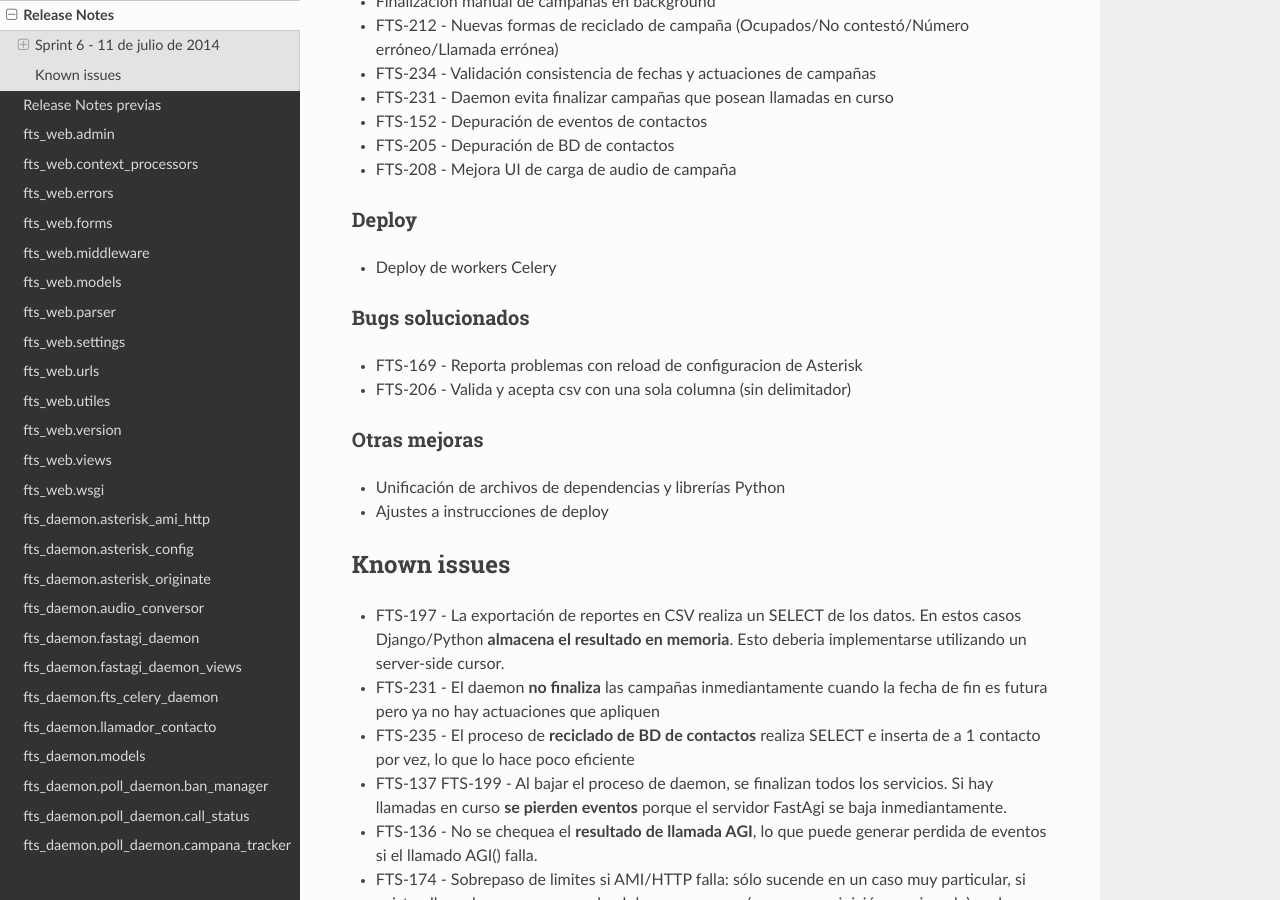
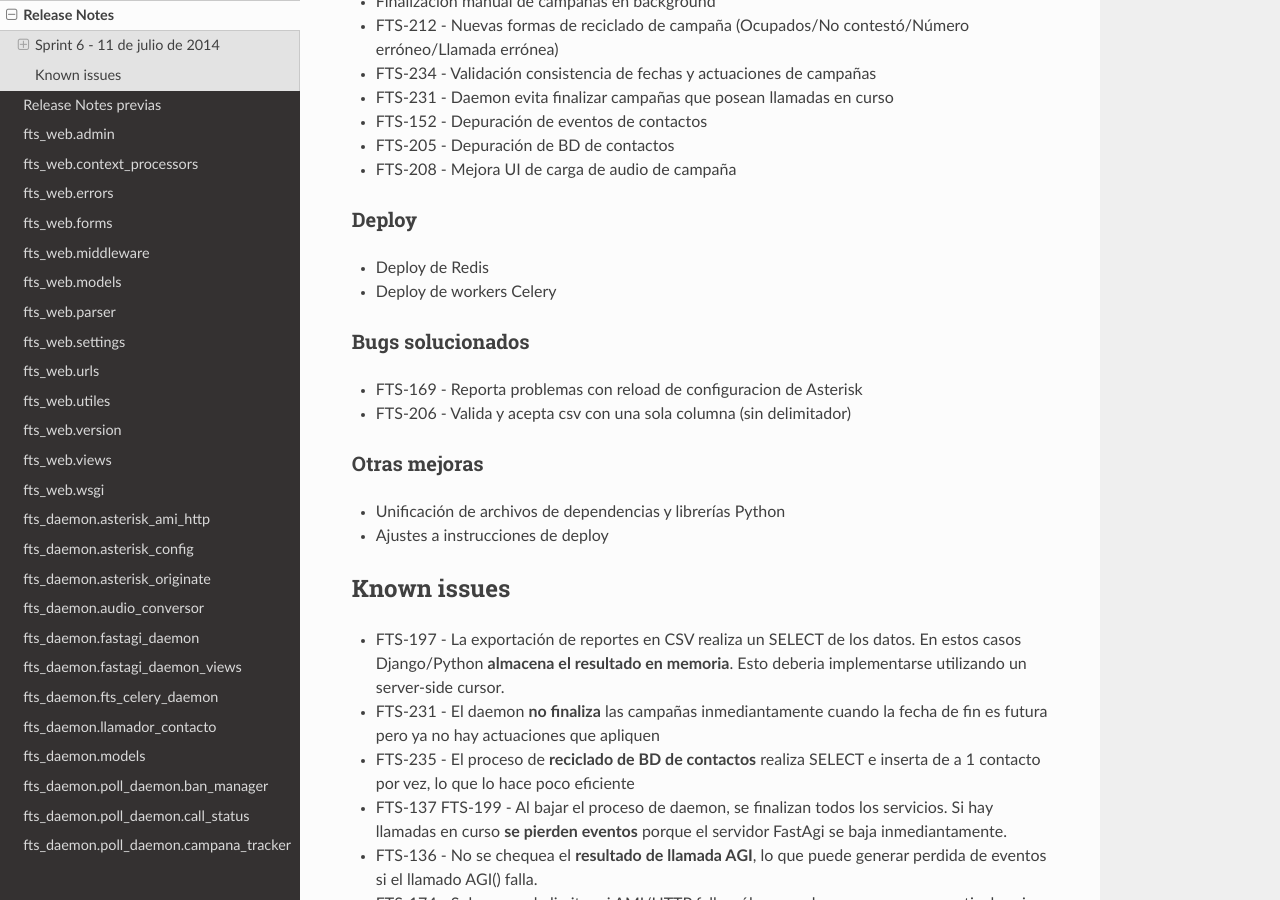
Before and after one commit to aybaker/omnicontact, a Sphinx documentation site: the page built from docs/release_notes.rst, in a window 1280 px wide and 900 px high, scrolled down 433 px. Built offline with Sphinx 7.4.7 and the Read the Docs theme 2.0.0, drawn with Linux system fonts in a browser that asks for light colours.

Commit message:
Update release docs

```diff
--- a/docs/release_notes.rst
+++ b/docs/release_notes.rst
@@ -32,6 +32,7 @@ Nueva funcionalidad
 Deploy
 ......
 
+* Deploy de Redis
 * Deploy de workers Celery
 
 
```
